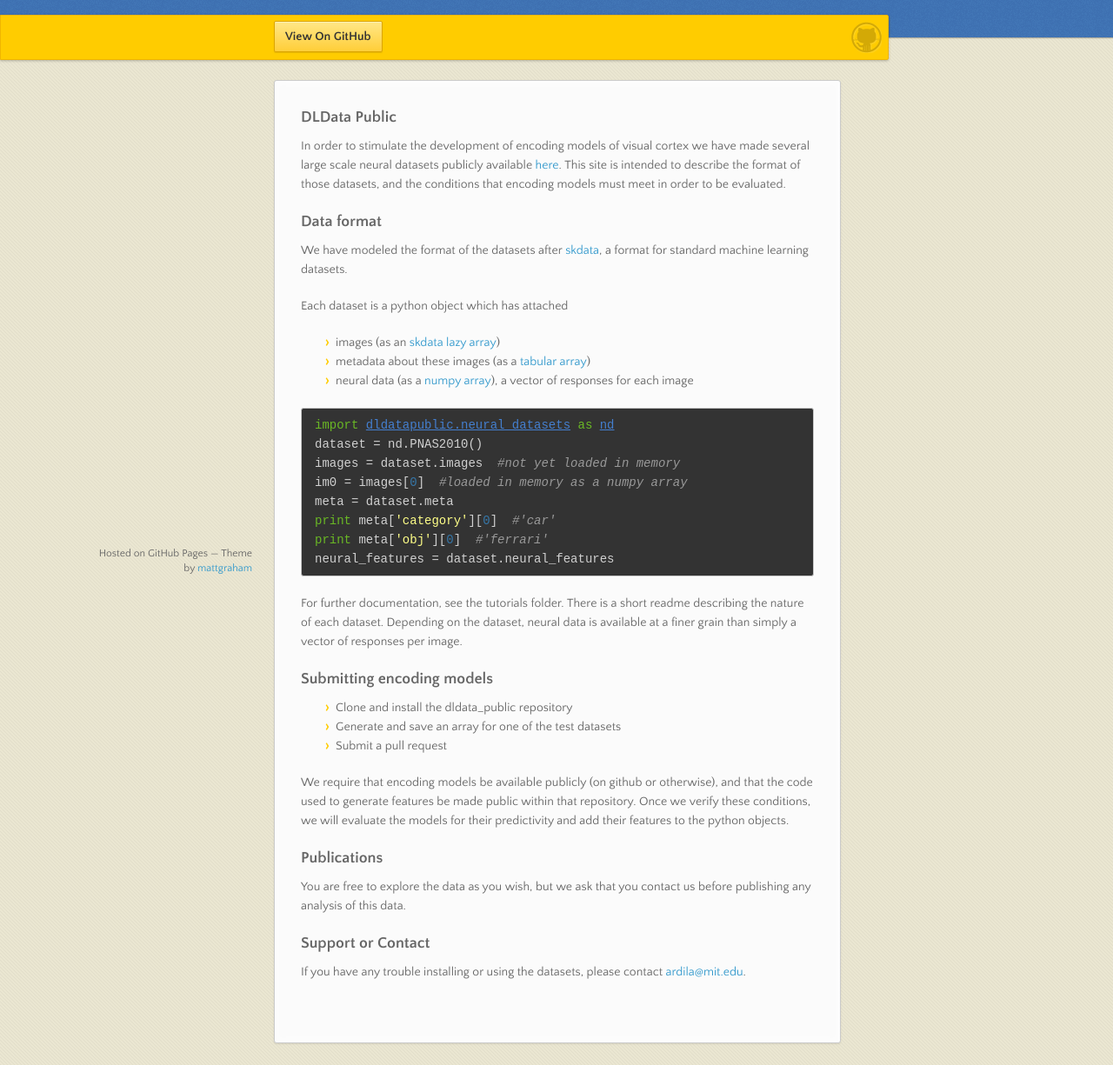
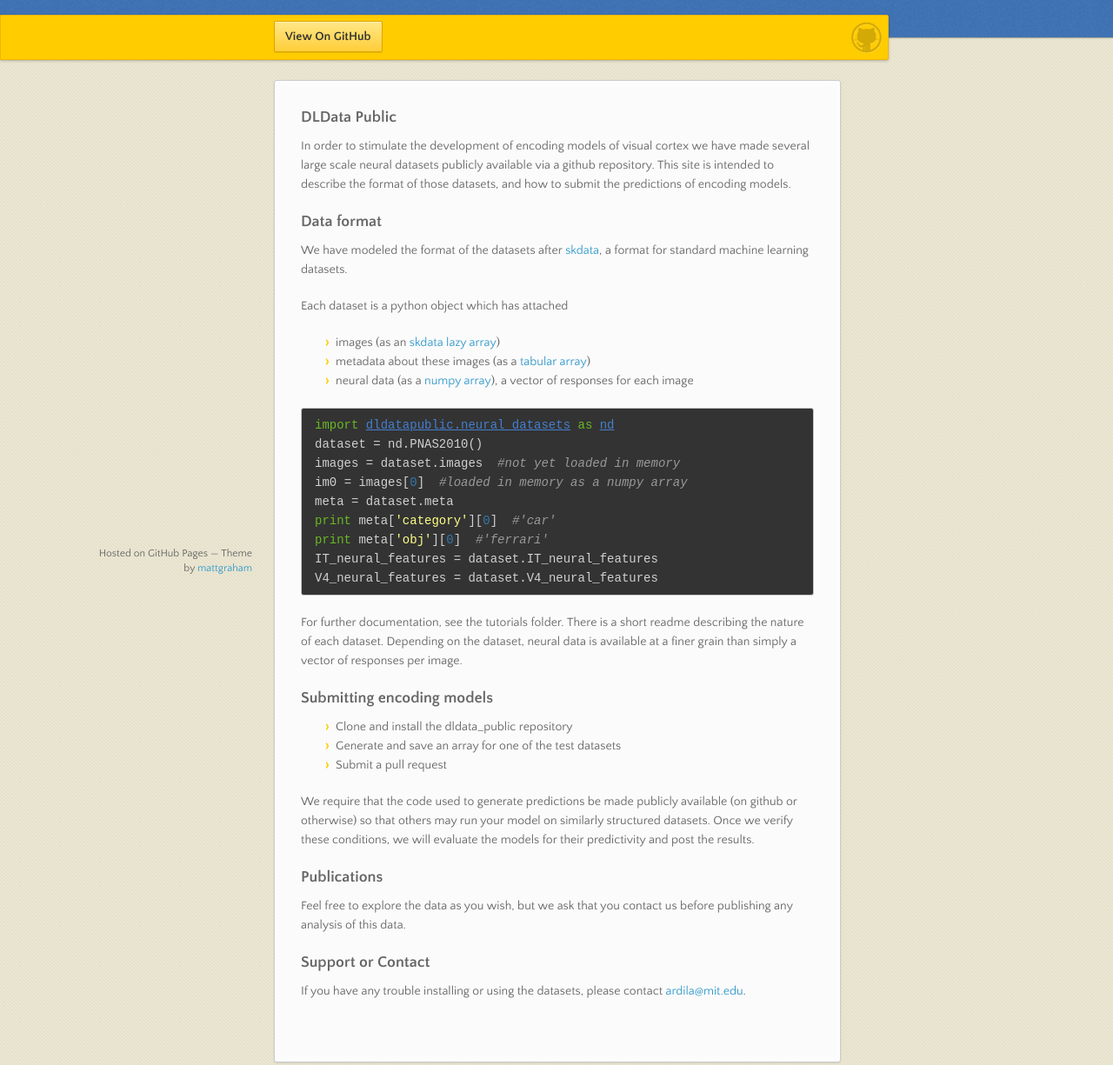
Before and after one commit to dicarlolab/dicarlolab.github.io, a plain HTML site: page index.html in a window 1280 px wide. Shown: the part 98-1323 px from the top of the page at 87% size. Drawn offline with nearby package versions, Linux system fonts and the light colour scheme.

Commit message:
Replace master branch with page content via GitHub

```diff
--- a/index.html
+++ b/index.html
@@ -35,7 +35,7 @@
         <h3>
 <a name="dldata-public" class="anchor" href="#dldata-public"><span class="octicon octicon-link"></span></a>DLData Public</h3>
 
-<p>In order to stimulate the development of encoding models of visual cortex we have made several large scale neural datasets publicly available <a href="http://github.com/dicarlolab/dldata">here</a>. This site is intended to describe the format of those datasets, and the conditions that encoding models must meet in order to be evaluated.</p>
+<p>In order to stimulate the development of encoding models of visual cortex we have made several large scale neural datasets publicly available via a github repository. This site is intended to describe the format of those datasets, and how to submit the predictions of encoding models.</p>
 
 <h3>
 <a name="data-format" class="anchor" href="#data-format"><span class="octicon octicon-link"></span></a>Data format</h3>
@@ -55,7 +55,8 @@
 <span class="n">meta</span> <span class="o">=</span> <span class="n">dataset</span><span class="o">.</span><span class="n">meta</span>
 <span class="k">print</span> <span class="n">meta</span><span class="p">[</span><span class="s">'category'</span><span class="p">][</span><span class="mi">0</span><span class="p">]</span>  <span class="c">#'car'</span>
 <span class="k">print</span> <span class="n">meta</span><span class="p">[</span><span class="s">'obj'</span><span class="p">][</span><span class="mi">0</span><span class="p">]</span>  <span class="c">#'ferrari'</span>
-<span class="n">neural_features</span> <span class="o">=</span> <span class="n">dataset</span><span class="o">.</span><span class="n">neural_features</span>
+<span class="n">IT_neural_features</span> <span class="o">=</span> <span class="n">dataset</span><span class="o">.</span><span class="n">IT_neural_features</span>
+<span class="n">V4_neural_features</span> <span class="o">=</span> <span class="n">dataset</span><span class="o">.</span><span class="n">V4_neural_features</span>
 </pre></div>
 
 <p>For further documentation, see the tutorials folder. There is a short readme describing the nature of each dataset. Depending on the dataset, neural data is available at a finer grain than simply a vector of responses per image.</p>
@@ -67,12 +68,12 @@
 <li> Clone and install the dldata_public repository</li>
 <li> Generate and save an array for one of the test datasets</li>
 <li> Submit a pull request</li>
-</ul><p>We require that encoding models be available publicly (on github or otherwise), and that the code used to generate features be made public within that repository. Once we verify these conditions, we will evaluate the models for their predictivity and add their features to the python objects.</p>
+</ul><p>We require that the code used to generate predictions be made publicly available (on github or otherwise) so that others may run your model on similarly structured datasets. Once we verify these conditions, we will evaluate the models for their predictivity and post the results.</p>
 
 <h3>
 <a name="publications" class="anchor" href="#publications"><span class="octicon octicon-link"></span></a>Publications</h3>
 
-<p>You are free to explore the data as you wish, but we ask that you contact us before publishing any analysis of this data.</p>
+<p>Feel free to explore the data as you wish, but we ask that you contact us before publishing any analysis of this data.</p>
 
 <h3>
 <a name="support-or-contact" class="anchor" href="#support-or-contact"><span class="octicon octicon-link"></span></a>Support or Contact</h3>
```
Also changed, not shown: params.json (+1 -1 lines).
